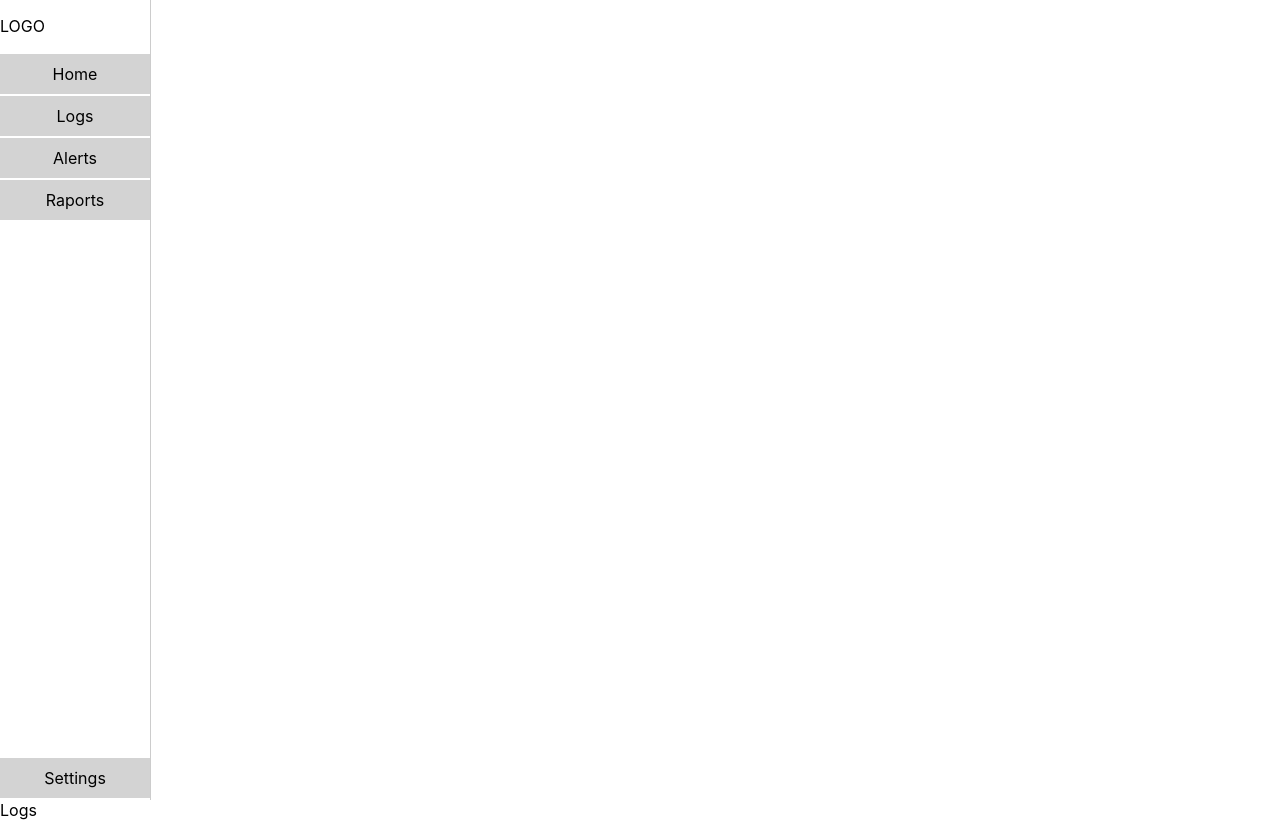
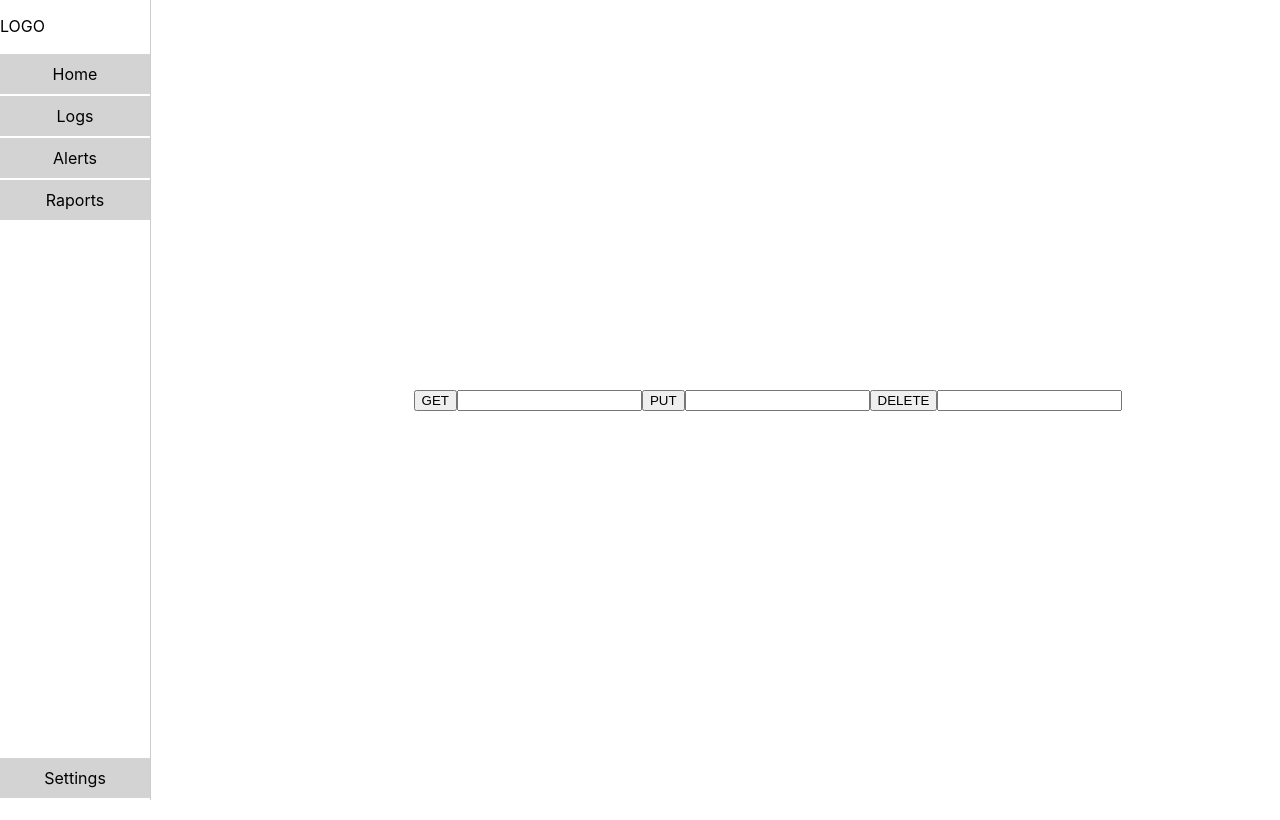
Before and after one commit to maksguzik/inzpro25-frontend, a React (Create React App) app in the folder inzpro25-frontend/: page /Logs in a window 1280 px wide. Built offline with nearby package versions, Linux system fonts and the light colour scheme; no server answers.

Commit message:
INZPRO-116-create-a-view-for-devicetoken-get-method

```diff
--- /dev/null
+++ b/inzpro25-frontend/src/Pages/Logs/DeviceTokenViewComponents/Components/DeviceTokenDisplay.jsx
@@ -0,0 +1,13 @@
+
+
+
+function DeviceTokenDisplay({tokenData}){
+
+
+
+    return(
+        <div>{tokenData}</div>
+    )
+}
+
+export default DeviceTokenDisplay;
--- /dev/null
+++ b/inzpro25-frontend/src/Pages/Logs/DeviceTokenViewComponents/Components/DeviceTokenGet.jsx
@@ -0,0 +1,35 @@
+import { useEffect } from 'react'
+
+function DeviceTokenGet(props){
+    const URL = 'http://localhost:8080/api/devices-tokens/' + props.tokenId;
+
+    const getDeviceToken = () => {
+        fetch(URL)
+            .then(response => response.json())
+            .then(json => props.setTokenData(json.message))
+            .catch(error => console.error(error));
+            console.log(props.tokenId);
+    };
+
+    useEffect(() => {
+        getDeviceToken();
+    }, []);
+
+    const handleInputChange = (event) =>{
+        props.setTokenId(event.target.value);
+    }
+    // const handleButtonClick = (event) =>{
+    //     props.setTokenData(event);
+    // }
+
+    return (
+        <>
+        {/* <form> */}
+            <button onClick={getDeviceToken}>GET</button>
+            <input onChange={handleInputChange}></input>
+        {/* </form> */}
+        </>
+    )
+}
+
+export default DeviceTokenGet;
--- /dev/null
+++ b/inzpro25-frontend/src/Pages/Logs/DeviceTokenViewComponents/DeviceToken.jsx
@@ -0,0 +1,31 @@
+import React from "react";
+import { useState} from "react";
+import DeviceTokenGet from "./Components/DeviceTokenGet";
+import DeviceTokenDisplay from "./Components/DeviceTokenDisplay";
+
+function DeviceToken(){
+    const [tokenId, setTokenId] = useState("");
+    const [tokenData, setTokenData] = useState([]);
+
+
+    return(<div className="DeviceTokenContainer">
+            <DeviceTokenDisplay
+            tokenData = {tokenData}
+            >
+            </DeviceTokenDisplay>
+            <DeviceTokenGet
+            tokenId = {tokenId}
+            setTokenId = {setTokenId}
+            tokenData = {tokenData}
+            setTokenData = {setTokenData}
+            >
+            </DeviceTokenGet>
+            <button>PUT</button>
+            <input></input>
+            <button>DELETE</button>
+            <input></input>
+            </div>
+    );
+}
+
+export default DeviceToken;
--- a/inzpro25-frontend/src/Pages/Logs/Logs.js
+++ b/inzpro25-frontend/src/Pages/Logs/Logs.js
@@ -1,5 +1,11 @@
+import DeviceToken from "./DeviceTokenViewComponents/DeviceToken";
+
 function LogsPage() {
-  return <div>Logs</div>;
+  return (
+  <>
+    <DeviceToken></DeviceToken>
+    </>
+  );
 }
 
 export default LogsPage;
--- a/inzpro25-frontend/src/Pages/Root.js/Root.js
+++ b/inzpro25-frontend/src/Pages/Root.js/Root.js
@@ -4,11 +4,23 @@ import MenuNav from "./rootComponents/MenuNav";
 function RootLayout() {
   return (
     <>
-      <MenuNav />
-      <main>
-        <Outlet/>
-      </main>
-    </>
+    <div style={{ display: 'flex', height: '100vh' }}>
+      <div style={{ width: '20%', minWidth: '200px' }}> {/* MenuNav */}
+        <MenuNav />
+      </div>
+      <div style={{ flex: 1, display: 'flex', flexDirection: 'column' }}> {/* Kontener dla TopBar i main */}
+        <main className="centered-main" style={{
+          flex: 1,
+          display: 'flex',
+          justifyContent: 'center', // Centrowanie poziome
+          alignItems: 'center' // Centrowanie pionowe
+        }}>
+          <Outlet />
+        </main>
+      </div>
+    </div>
+  </>
+
   );
 }
 
```
Also changed, not shown: inzpro25-frontend/src/DeviceTokenViewComponents/DeviceToken.jsx (deleted, +0 -22 lines), inzpro25-frontend/src/Pages/Logs/DeviceTokenViewComponents/DeviceTokenStyle.css (added), inzpro25-frontend/src/Pages/Logs/LogsStyle.css (added).
